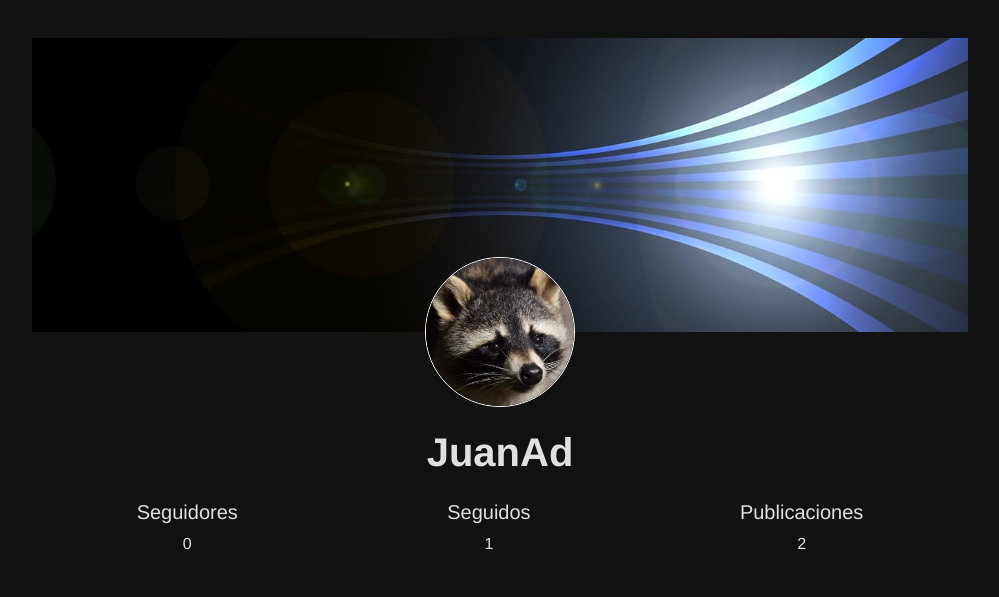
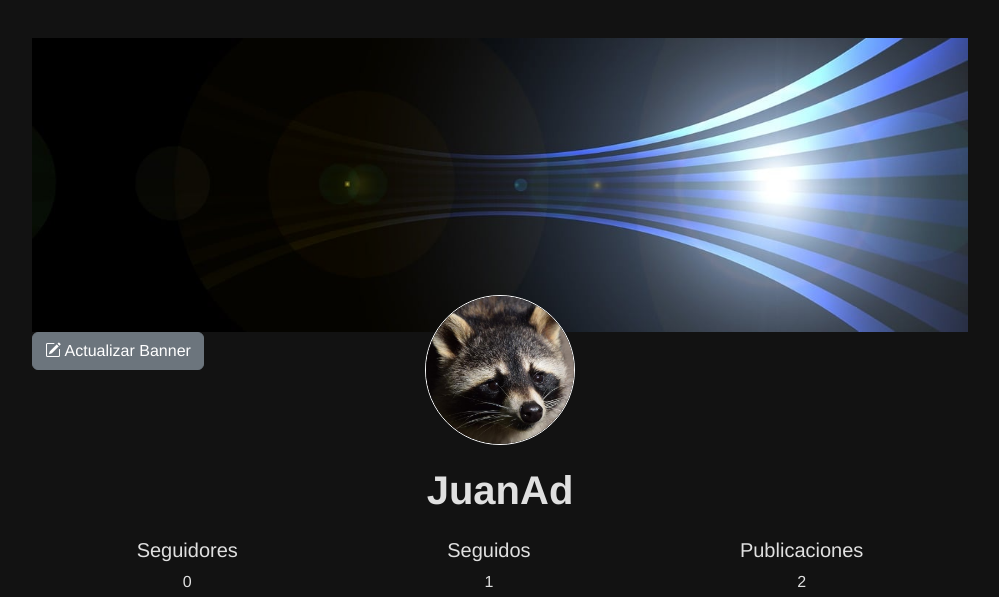
Before and after one commit to JJuan777/Nexly, a Django app: a page that uses templates/profile.html in a window 1280 px wide. Shown: the part 58-655 px from the top of the page, without its empty margins (140-1139 px from the left). Run offline with Django 5.2, Linux system fonts and the light colour scheme; a user stored in the database is signed in; data comes from the database, SQL or seed files in the repository; both versions use the stored data as it was after the commit; data that the repository does not hold is empty.

Commit message:
Poder actualizar banner desde profile

```diff
--- a/Nexly/forms.py
+++ b/Nexly/forms.py
@@ -34,3 +34,8 @@ class CommentForm(forms.ModelForm):
         widgets = {
             'content': forms.TextInput(attrs={'class': 'form-control', 'placeholder': 'Escribe un comentario...'})
         }
+
+class BannerUploadForm(forms.ModelForm):
+    class Meta:
+        model = User
+        fields = ['banner_picture']
--- a/Nexly/views.py
+++ b/Nexly/views.py
@@ -4,7 +4,7 @@ from .forms import LoginForm
 from .forms import RegisterForm
 from django.contrib.auth.decorators import login_required
 from .models import Post, Like, Comment, CommentLike
-from .forms import PostForm, CommentForm
+from .forms import PostForm, CommentForm, BannerUploadForm
 from django.shortcuts import get_object_or_404
 from django.http import JsonResponse
 from django.shortcuts import redirect
@@ -221,9 +221,15 @@ def profile_view(request, nombre):
             FollowRequest.objects.filter(
                 from_user=request.user, to_user=user, is_accepted=True).delete()
             return redirect('profile', nombre=nombre)
+        elif 'update_banner' in request.POST:
+            banner_form = BannerUploadForm(request.POST, request.FILES, instance=request.user)
+            if banner_form.is_valid():
+                banner_form.save()
+                return redirect('profile', nombre=nombre)
     else:
         form = PostForm()
         comment_form = CommentForm()
+        banner_form = BannerUploadForm(instance=request.user)
 
     # Obtener las URLs de las imágenes de perfil y banner del usuario
     profile_picture_url = user.profile_picture.url if user.profile_picture else None
@@ -238,16 +244,16 @@ def profile_view(request, nombre):
         'posts': posts,
         'form': form,
         'comment_form': comment_form,
+        'banner_form': banner_form,
         'accepted_follow_requests_count': accepted_follow_requests_count,
         'followed_count': followed_count,
         'posts_count': posts_count,
         'is_following': is_following,
         'profile_pictureP': profile_picture_url,
         'banner_pictureP': banner_picture_url,
-        'default_banner_url': default_banner_url,  # Agregar la URL de la imagen de banner por defecto
+        'default_banner_url': default_banner_url,
     }
     return render(request, 'profile.html', context)
-
 
 @login_required
 def send_follow_request(request, user_id):
--- a/templates/profile.html
+++ b/templates/profile.html
@@ -10,6 +10,34 @@
         <div class="banner-container">
             <img src="{{ banner_pictureP|default:default_banner_url }}" class="img-fluid" alt="Banner de portada" style="width: 100%; height: auto;">
         </div>
+        <!-- Botón para abrir el modal -->
+        {% if request.user.nombre == nombre %}
+        <button type="button" class="btn btn-secondary" data-bs-toggle="modal" data-bs-target="#updateBannerModal">
+            <i class="bi bi-pencil-square"></i>
+            Actualizar Banner
+        </button>
+        {% endif %}
+
+    <!-- Modal de banner -->
+    <div class="modal fade" id="updateBannerModal" tabindex="-1" aria-labelledby="updateBannerModalLabel" aria-hidden="true">
+    <div class="modal-dialog">
+        <div class="modal-content" style="background-color: #1F1F1F; color: #E0E0E0; border: 1px solid #333;">
+            <div class="modal-header">
+                <h5 class="modal-title" id="updateBannerModalLabel">Actualizar Banner</h5>
+                <button type="button" class="btn-close" data-bs-dismiss="modal" aria-label="Close" style="filter: invert(1);"></button>
+            </div>
+            <div class="modal-body">
+                <!-- Formulario para subir un nuevo banner -->
+                <form method="POST" enctype="multipart/form-data">
+                    {% csrf_token %}
+                    {{ banner_form.as_p }}
+                    <button type="submit" name="update_banner" class="btn btn-primary">Actualizar Banner</button>
+                </form>
+            </div>
+        </div>
+    </div>
+    </div>
+
         <!-- Imagen de perfil -->
         <div class="profile-picture-container position-absolute top-100 start-50 translate-middle">
             {% if profile_pictureP %}
```
Also changed, not shown: db.sqlite3, media/banner_pictures/bannerGame_2ZMwqHC.jpg (added), media/banner_pictures/bannerGame_AKiO0kE.jpg (added), media/banner_pictures/bannerGame_HNkiJYc.jpg (added), media/banner_pictures/banner_4RQgAzs.png (added), media/banner_pictures/banner_CSJ7gZe.png (added), media/banner_pictures/banner_SPWh7Px.png (added), media/banner_pictures/banner_VFN0MQv.png (added).
